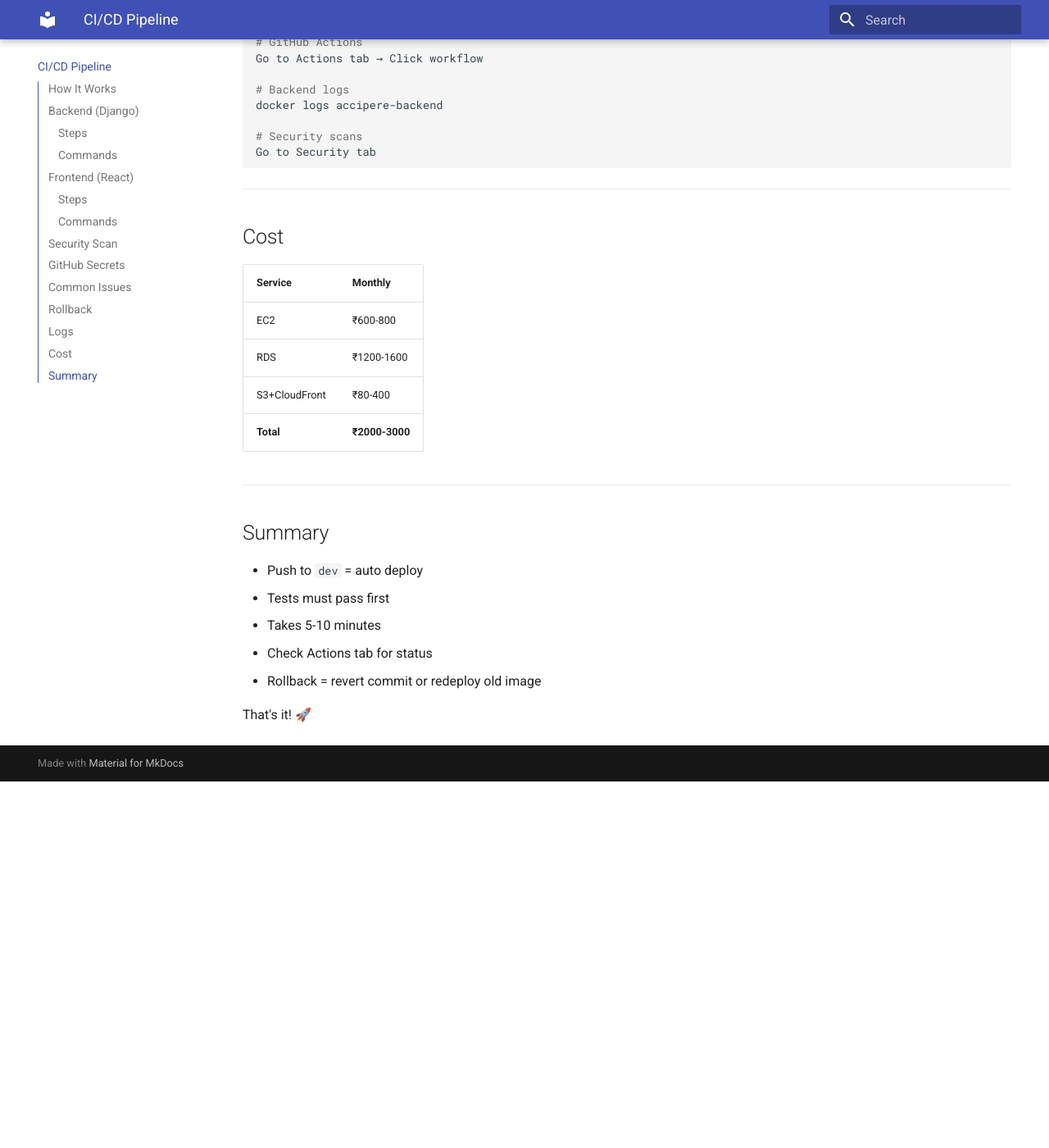
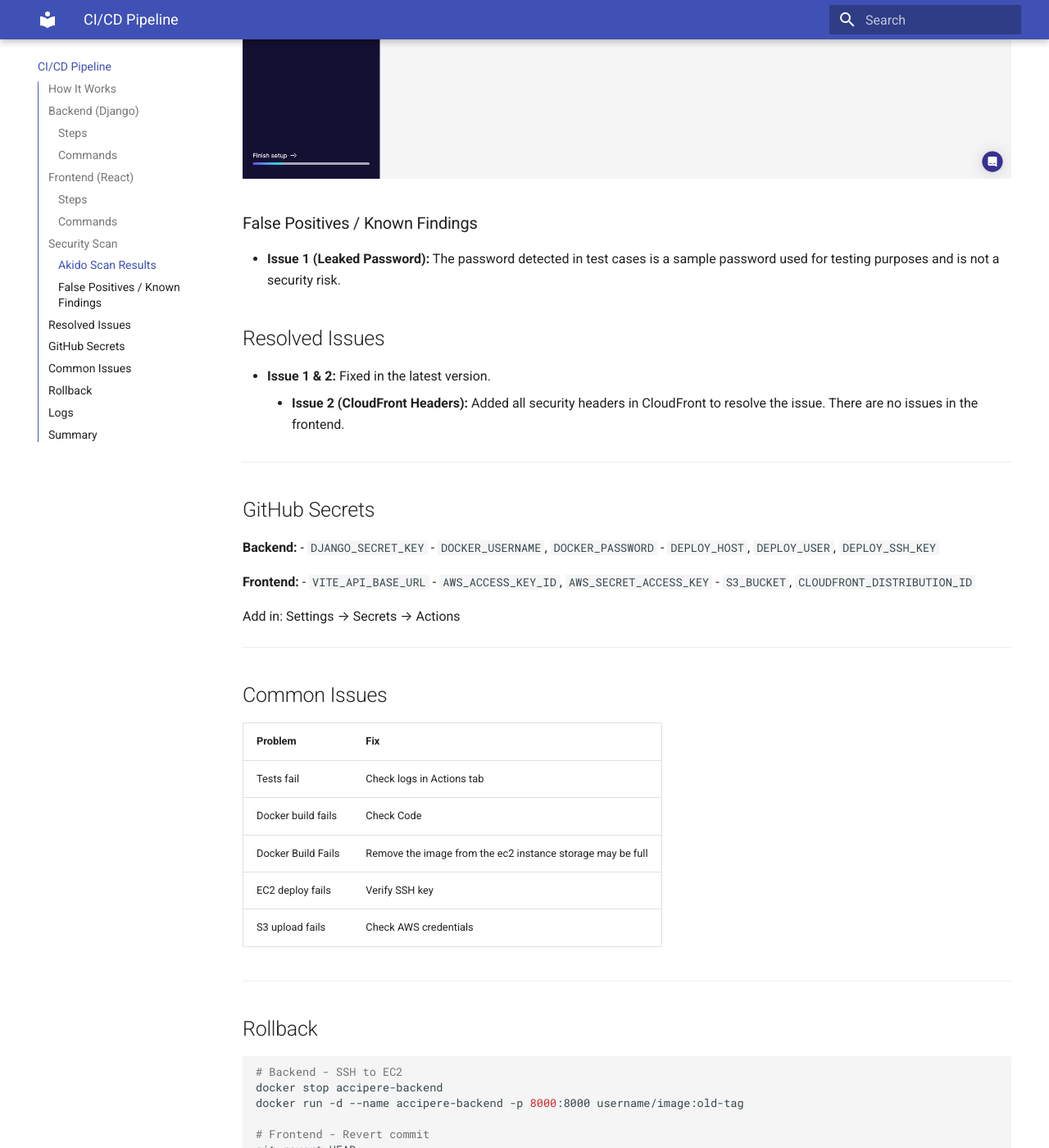
Before and after one commit to tanveer-gkmit/accipere-docs, an MkDocs documentation site: the page built from docs/cicd-documentation.md, in a window 1280 px wide and 1400 px high, scrolled down 2570 px. Shown: the whole window at 82% size. Built offline with MkDocs 1.6.1 and Material for MkDocs 9.7.7, drawn with Linux system fonts in a browser that asks for light colours; before the commit the page ends 3523 px from its top, so only the background shows below that; some of the changed text lies outside the part shown.

Commit message:
docs: Add new images and expand documentation with CI/CD, architecture, and database design details.

````diff
--- a/docs/cicd-documentation.md
+++ b/docs/cicd-documentation.md
@@ -12,6 +12,9 @@ flowchart LR
 
     style D fill:#6f6
 ```
+
+
+
 
 ---
 
@@ -62,6 +65,21 @@ aws s3 sync build/ s3://bucket-name --delete
 
 Scans for vulnerabilities on `main` branch. Results in GitHub Security tab.
 
+### Akido Scan Results
+![Akido Scan Result 1](image.png)
+![Akido Scan Result 2](image%20copy.png)
+
+
+### False Positives / Known Findings
+- **Issue 1 (Leaked Password):** The password detected in test cases is a sample password used for testing purposes and is not a security risk.
+
+
+## Resolved Issues
+
+- **Issue 1 & 2:** Fixed in the latest version.
+    - **Issue 2 (CloudFront Headers):** Added all security headers in CloudFront to resolve the issue. There are no issues in the frontend.
+
+
 ---
 
 ## GitHub Secrets
@@ -85,7 +103,8 @@ Add in: Settings → Secrets → Actions
 | Problem | Fix |
 |---------|-----|
 | Tests fail | Check logs in Actions tab |
-| Docker build fails | Check `requirements.txt` |
+| Docker build fails | Check Code |
+| Docker Build Fails | Remove the image from the ec2 instance storage may be full |
 | EC2 deploy fails | Verify SSH key |
 | S3 upload fails | Check AWS credentials |
 
@@ -112,22 +131,11 @@ git push origin dev
 Go to Actions tab → Click workflow
 
 # Backend logs
-docker logs accipere-backend
+docker logs -f accipere-backend
 
 # Security scans
 Go to Security tab
 ```
-
----
-
-## Cost
-
-| Service | Monthly |
-|---------|---------|
-| EC2 | ₹600-800 |
-| RDS | ₹1200-1600 |
-| S3+CloudFront | ₹80-400 |
-| **Total** | **₹2000-3000** |
 
 ---
 
````
Also changed, not shown: docs/image copy 2.png (added), docs/image copy.png (added), docs/image.png (added), site/cicd-documentation/index.html, site/image copy 2.png (added), site/image copy.png (added), site/image.png (added), site/search/search_index.json.
